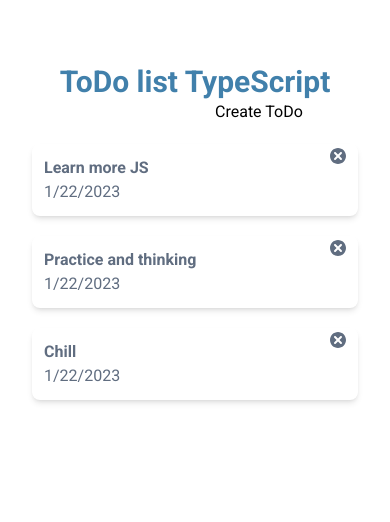
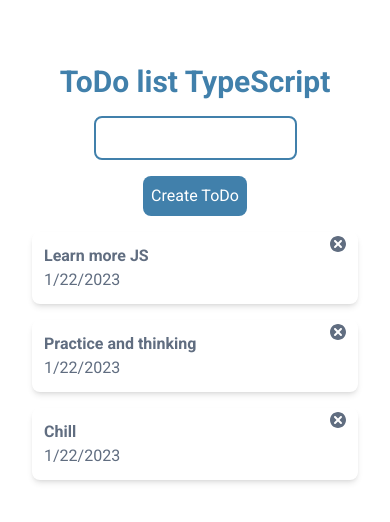
Before and after one commit to UlisesOrnelasR/toDo-app-TypeScript, a React (Vite) app: page / in a window 390 px wide. Shown: the top 522 px of the page. Built offline with nearby package versions, Linux system fonts and the light colour scheme.

Commit message:
Style: Mobile first

```diff
--- a/src/components/Form.tsx
+++ b/src/components/Form.tsx
@@ -24,13 +24,18 @@ export const Form = ({createToDo}: Props) => {
     }
 
   return (
-      <form onSubmit={submitHandler}>
+      <form onSubmit={submitHandler}
+      className="flex flex-col items-center justify-center my-4"
+      >
           <input
               type="text"
               name="newToDoText"
               onChange={changeHandler}
+              className="border-2 border-primary rounded-lg p-2 mb-4"
           />
-          <button type="submit" disabled={!toDoText}>Create ToDo</button>
+          <button type="submit" disabled={!toDoText}
+          className="bg-primary text-white rounded-lg p-2"
+          >Create ToDo</button>
     </form>
   )
 }
--- a/src/components/Todo.tsx
+++ b/src/components/Todo.tsx
@@ -15,12 +15,14 @@ export const Todo = ({ todoData, deleteToDo }: Props) => {
   }
 
   return (
-    <ul>
+    <ul
+    className="grid gap-4 sm:grid-cols-2 md:grid-cols-3 lg:grid-cols-4"
+    >
         {
           todoData.map((oneTodo) =>
           {
             return <li
-              className="shadow-md p-3 my-5 text-dark hover:bg-secondary hover:ease-in duration-300 hover:text-white rounded-lg flex"
+              className="shadow-md p-3 text-dark hover:bg-secondary hover:ease-in duration-300 hover:text-white rounded-lg flex"
               key={oneTodo.id}
             >
               <div>
```
